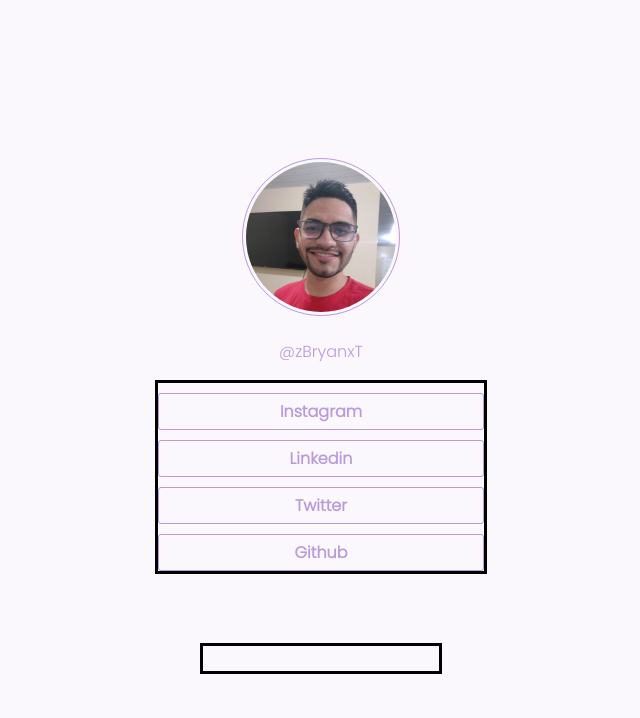
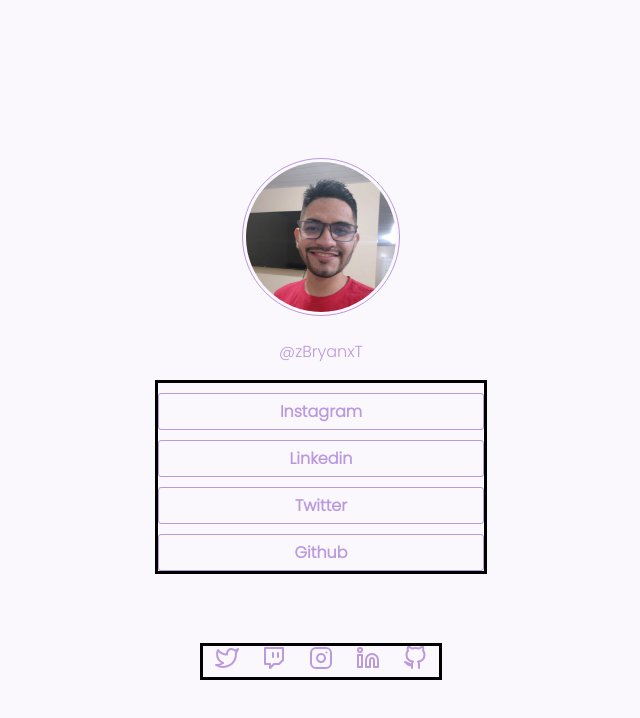
Before and after one commit to williamb1902/William-Brian, a plain HTML site: page index.html in a window 1280 px wide. Shown: the whole page, without its empty margins (319-959 px from the left). Drawn offline with Linux system fonts and the light colour scheme; the site is published under a folder, as on GitHub Pages, so addresses that start at the root find nothing.

Commit message:
Update index.html
Adicionando " . " na frente das tags / imgs

```diff
--- a/index.html
+++ b/index.html
@@ -37,15 +37,15 @@
             <div style="border: solid;" class="icons" >
 
                   <a href="https://twitter.com/zbryanxt" target="_blank">
-                    <img src="/Imgs/twitter.svg" alt="" class="mini"></a>
+                    <img src="./Imgs/twitter.svg" alt="" class="mini"></a>
                   <a href="https://www.twitch.tv/zbryanxt" target="_blank"  >
-                    <img src="/Imgs/twitch.svg" alt="" class="mini"></a>
+                    <img src="./Imgs/twitch.svg" alt="" class="mini"></a>
                    <a href="https://www.instagram.com/zbryanxt/" target="_blank" >
-                    <img src="/Imgs/instagram.svg" alt="" class="mini"></a>
+                    <img src="./Imgs/instagram.svg" alt="" class="mini"></a>
                  <a href="https://www.linkedin.com/in/william-brian-235b23235/" target="_blank" >
-                    <img src="/Imgs/linkedin.svg" alt="" class="mini"></a>
+                    <img src="./Imgs/linkedin.svg" alt="" class="mini"></a>
                  <a href="https://github.com/williamb1902" target="_blank" >
-                    <img src="/Imgs/github.svg" alt="" class="mini"></a>
+                    <img src="./Imgs/github.svg" alt="" class="mini"></a>
 
 
 
```
